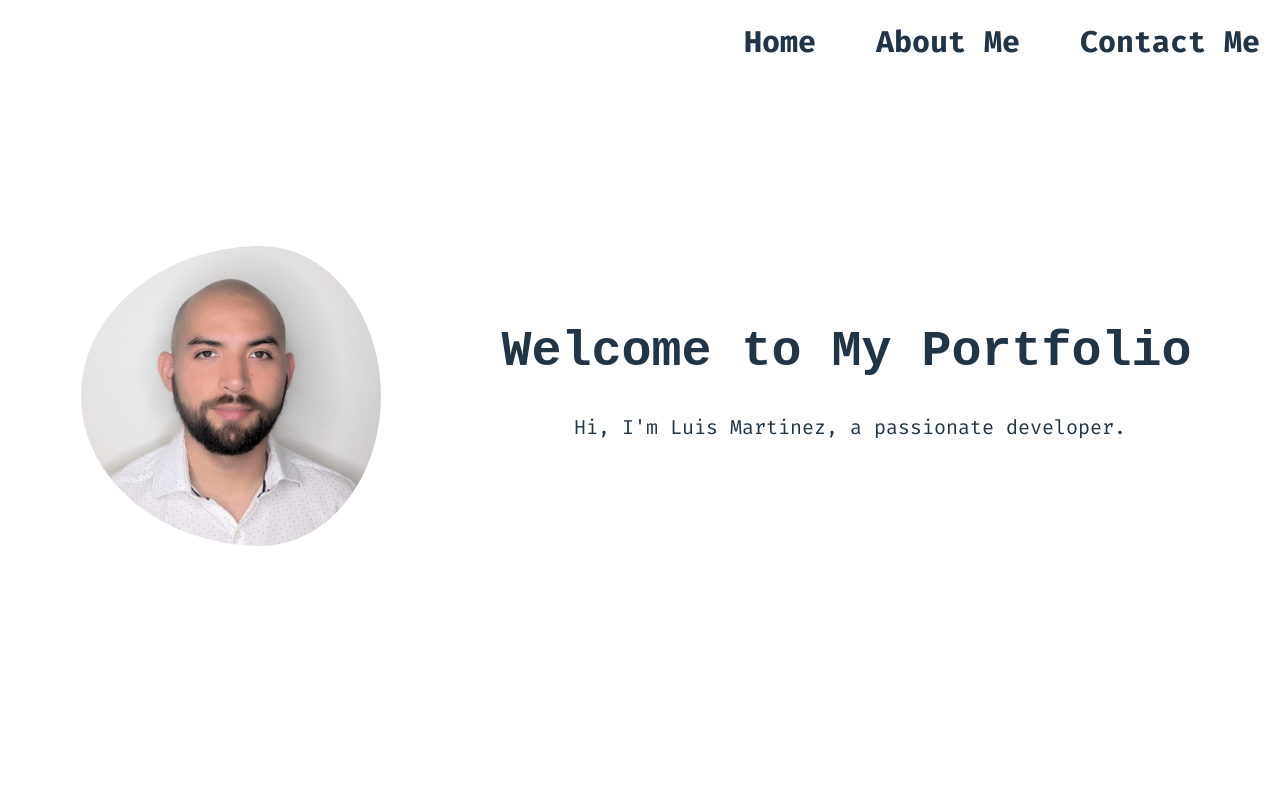
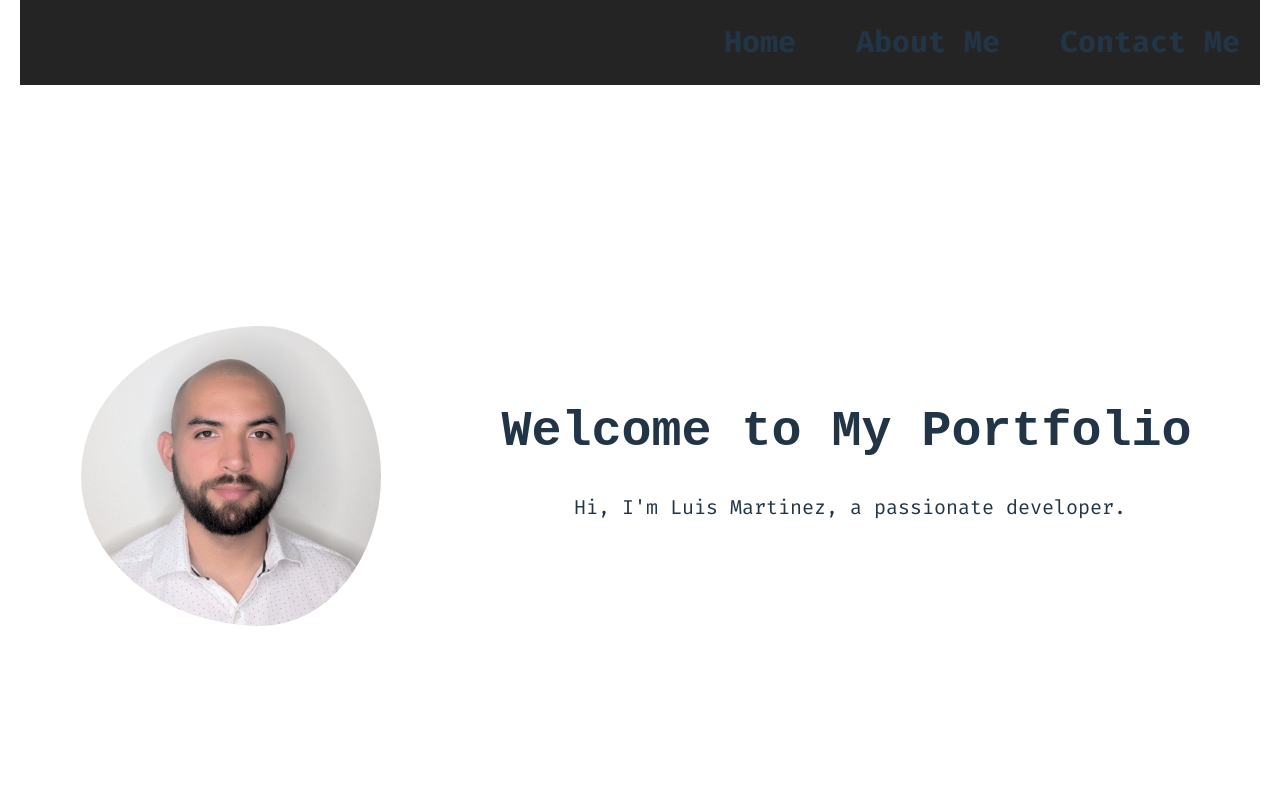
Before and after one commit to Lmx154/mywebsite, a React (Vite) app: page / in a window 1280 px wide. Shown: the top 800 px of the page. Built offline with nearby package versions, Linux system fonts and the light colour scheme.

Commit message:
Added persistent navbar

```diff
--- a/src/App.css
+++ b/src/App.css
@@ -1,9 +1,14 @@
 .nav-links {
-    position: absolute;
-    top: 1rem;
+    position: fixed; /* Make the navigation bar fixed */
+    top: 0; /* Position it at the top of the viewport */
     right: 1rem;
+    left: 1rem;
     display: flex;
+    justify-content: flex-end; /* Align links to the right */
     gap: 3rem;
+    background-color: #242424; /* Background color to match the page */
+    padding: 1rem; /* Add some padding */
+    z-index: 1000; /* Ensure it stays on top of other content */
 }
 
 .nav-links a {
@@ -23,4 +28,5 @@
     flex: 1;
     width: 100%;
     box-sizing: border-box;
+    padding-top: 4rem; /* Add padding to the top to account for the fixed navigation bar */
 }
```
